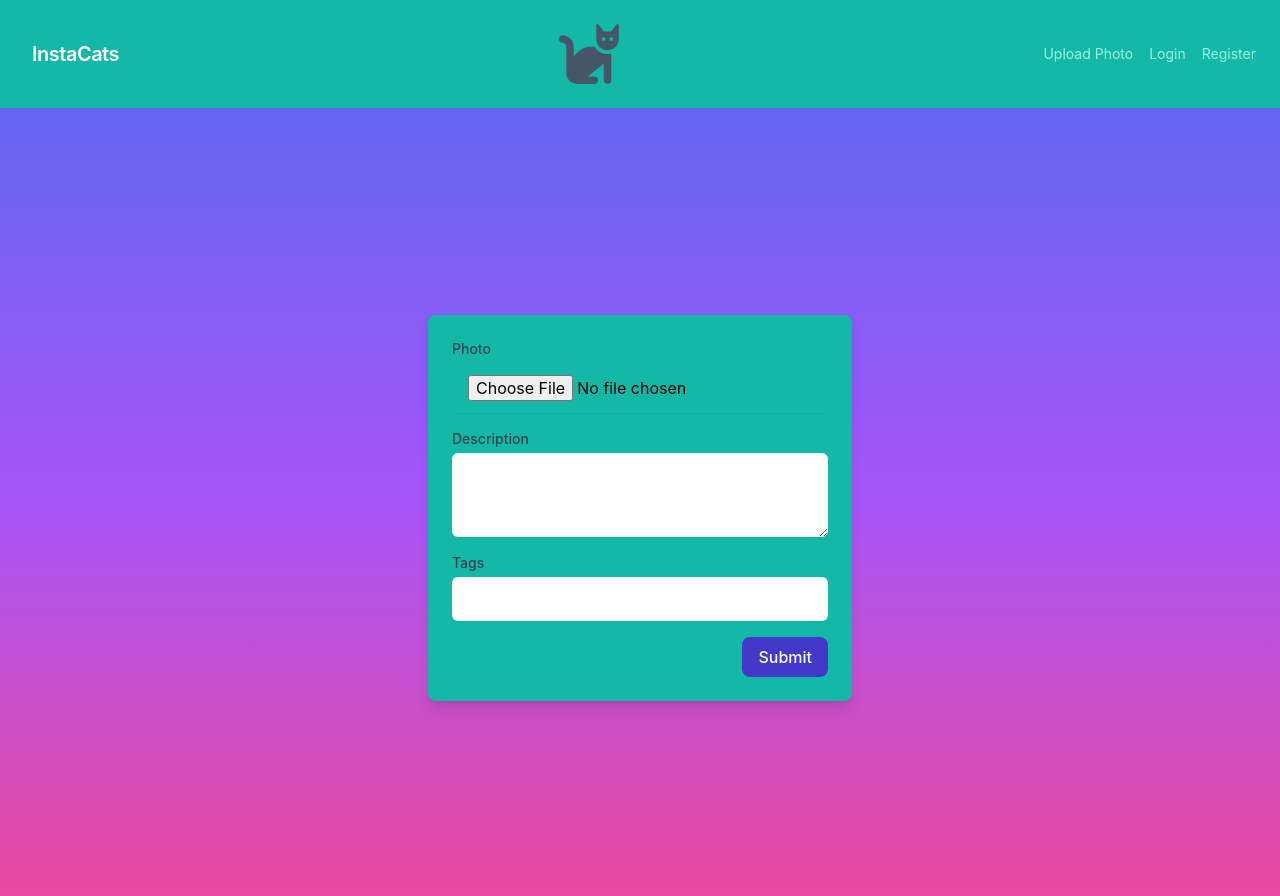
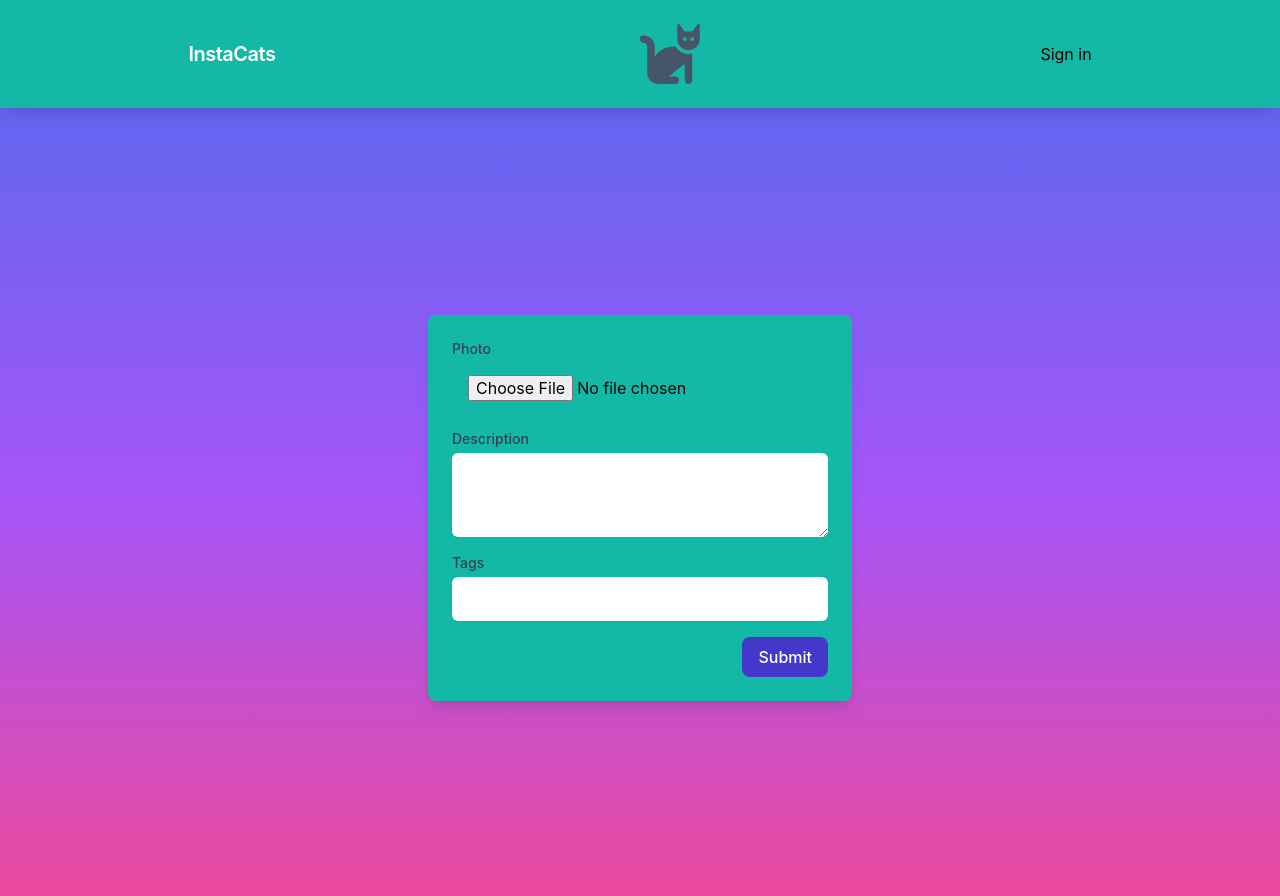
Before and after one commit to tjphillips08/insta_nextjs, a Next.js app: page /Upload in a window 1280 px wide. Shown: the top 896 px of the page. Built offline with nearby package versions, Linux system fonts and the light colour scheme; no server answers.

Commit message:
added styling to nav bar

```diff
--- a/components/NavigationBar.js
+++ b/components/NavigationBar.js
@@ -1,67 +1,72 @@
 import React from "react";
 import Link from "next/link";
-import Image from "next/image";
 import { faCat } from "@fortawesome/free-solid-svg-icons";
+import { faCameraRetro } from "@fortawesome/free-solid-svg-icons";
 import { FontAwesomeIcon } from "@fortawesome/react-fontawesome";
+import Login from "./Login";
+import { useUser } from "@auth0/nextjs-auth0/client";
+import { motion } from "framer-motion";
 
-import { useRouter } from "next/router";
+const NavigationBar = (props) => {
+  const { user, error, isLoading } = useUser();
 
-const NavigationBar = () => {
-  const router = useRouter();
-  const isCurrentPath = (path) => router.pathname === path;
   return (
-    <nav className="flex justify-between bg-teal-500 p-6">
+    <nav className="flex lg:p-6 justify-between md:justify-around bg-teal-500 p-4 sticky top-0 shadow-lg">
       <div className="flex items-center text-white mr-6">
         <Link className="font-semibold text-xl tracking-tight ml-2" href="/">
           InstaCats
         </Link>
       </div>
       <div className="flex items-center">
+        <Link className="font-semibold text-xl tracking-tight ml-2" href="/">
+          <motion.div
+            animate={{ rotate: [-5, 5, -5, 5, 0], scale: [1, 1.05, 1] }}
+            transition={{ duration: 0.5, ease: "easeInOut", repeatDelay: 1 }}
+            whileHover={{ y: -5, scale: 1.1 }}
+          >
             <FontAwesomeIcon
-          className="text-slate-600 text-6xl pr-2 "
+              className="text-slate-600 text-6xl pr-4 pl-4 "
               icon={faCat}
             />
+          </motion.div>
+        </Link>
+        {user && (
+          <div className="text-sm flex items-center">
+            <Link
+              className="visible sm:text-xs text-xl sm:invisible"
+              href="/Upload"
+            >
+              <motion.div
+                animate={{ rotate: [-5, 5, -5, 5, 0], scale: [1, 1.05, 1] }}
+                transition={{
+                  duration: 0.5,
+                  ease: "easeInOut",
+                  repeatDelay: 1,
+                }}
+                whileHover={{ y: -5, scale: 1.1 }}
+              >
+                <FontAwesomeIcon
+                  className="text-slate-600 rotate-45  visible sm:invisible"
+                  icon={faCameraRetro}
+                />
+              </motion.div>
+            </Link>
+          </div>
+        )}
       </div>
 
-      <div className="flex lg:flex lg:items-center lg:w-auto">
-        <div className="text-sm lg:flex-grow">
+      <div className="flex items-center">
+        {user && (
+          <div className="text-sm flex items-center">
             <Link
-            className={`block mt-4 lg:inline-block lg:mt-0 text-teal-200 hover:text-white mr-4 ${
-              isCurrentPath("/upload") ? "text-white font-bold" : ""
-            }`}
-            href="/upload"
+              className="invisible md:pr-6 text-xs sm:text-base sm:visible"
+              href="/Upload"
             >
               Upload Photo
             </Link>
-          <Link
-            className={`block mt-4 lg:inline-block lg:mt-0 text-teal-200 hover:text-white mr-4 ${
-              isCurrentPath("/login") ? "text-white font-bold" : ""
-            }`}
-            href="/login"
-          >
-            Login
-          </Link>
-          <Link
-            className={`block mt-4 lg:inline-block lg:mt-0 text-teal-200 hover:text-white ${
-              isCurrentPath("/register") ? "text-white font-bold" : ""
-            }`}
-            href="/register"
-          >
-            Register
-          </Link>
           </div>
-        <div className="lg:hidden flex items-center">
-          <button className="flex items-center px-3 py-2 border rounded text-teal-200 border-teal-400 hover:text-white hover:border-white">
-            <svg
-              className="fill-current h-3 w-3"
-              viewBox="0 0 20 20"
-              xmlns="http://www.w3.org/2000/svg"
-            >
-              <title>Menu</title>
-              <path d="M0 3h20v2H0V3zm0 6h20v2H0V9zm0 6h20v2H0v-2z" />
-            </svg>
-          </button>
-        </div>
+        )}
+        <Login></Login>
       </div>
     </nav>
   );
```
Lines whose indentation alone changed are shown as unchanged.
